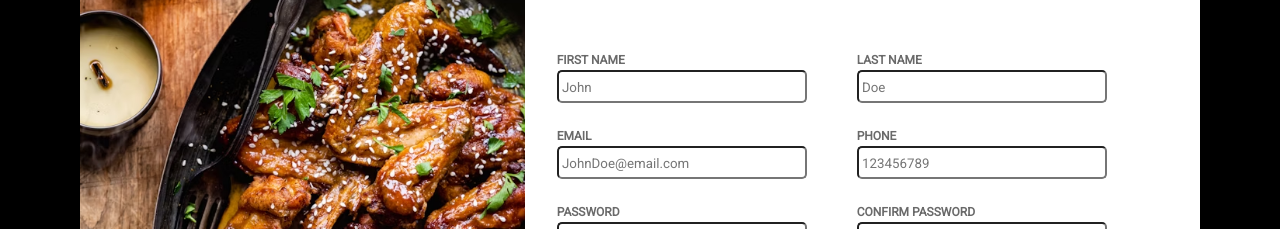
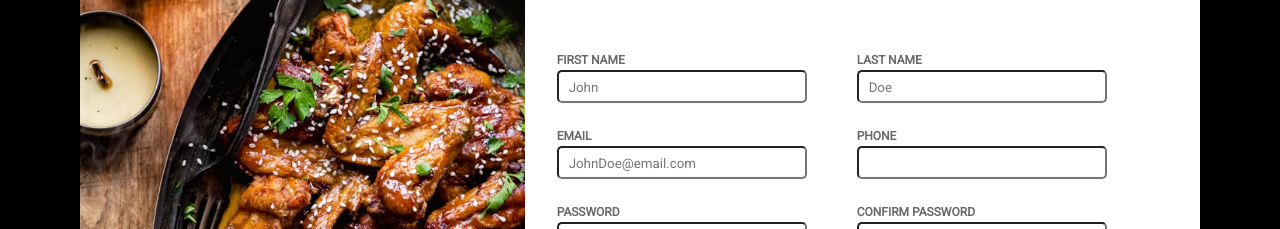
Before and after one commit to sain020/Sign-Up-Form, a plain HTML site: page index.html in a window 1280 px wide. Shown: the part 121-350 px from the top of the page. Drawn offline with Linux system fonts and the light colour scheme.

Commit message:
Imported fonts, adding padding to inputs

```diff
--- a/index.html
+++ b/index.html
@@ -33,7 +33,7 @@
                 </div>
                 <div>
                     <label for="phone">PHONE</label>
-                    <input type="tel" id="phone" placeholder="123456789" maxlength="10">
+                    <input type="tel" id="phone" maxlength="10">
                 </div>
                 <div>
                     <label for="confirm-password">CONFIRM PASSWORD</label>
--- a/style.css
+++ b/style.css
@@ -29,6 +29,10 @@ h1{
 a{
     text-decoration: none;
     font-weight: bolder;
+}
+
+input[type="text"], input[type="email"], input[type="password"], input[type="tel"]{
+    padding: 0.75em;
 }
 
 a:link{
```
